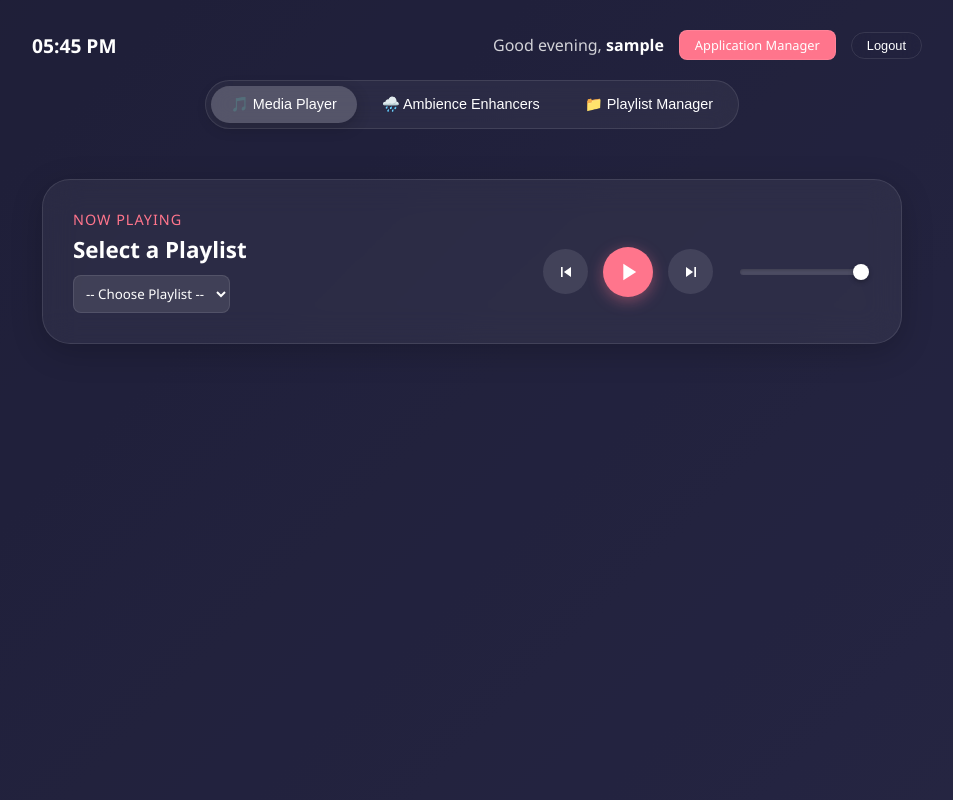
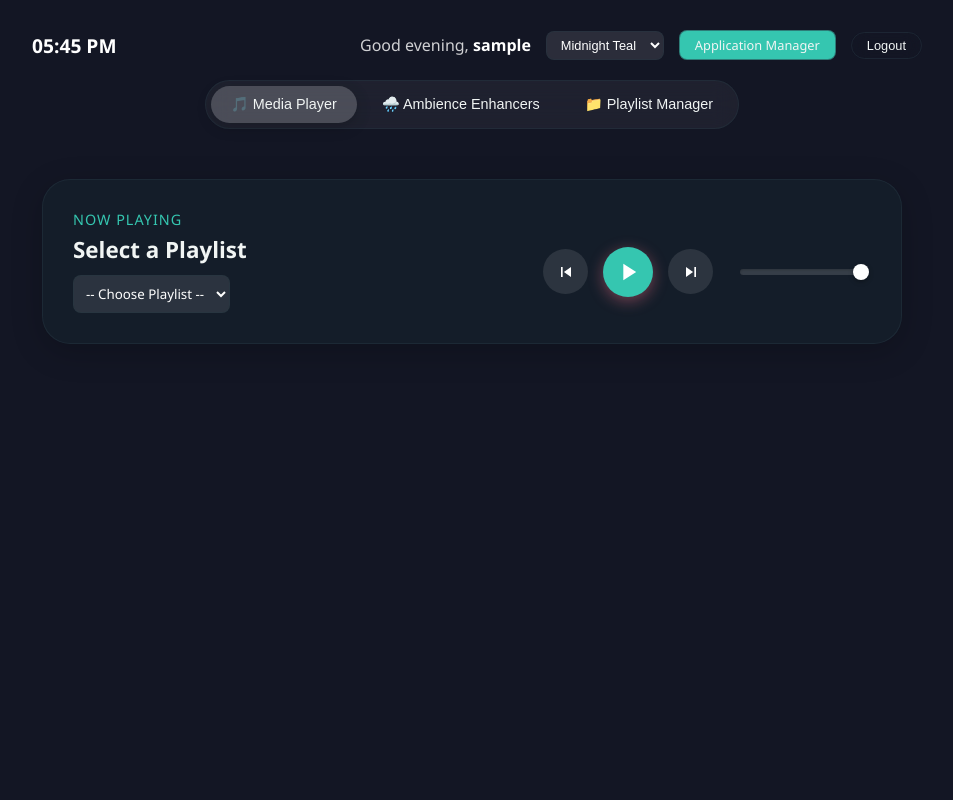
Before and after one commit to shrinathjayakumar/ambient_dashboard, a Django app: page / in a window 1280 px wide. Shown: the whole page, without its empty margins (168-1121 px from the left). Run offline with Django 4.2, Linux system fonts and the light colour scheme; the visitor is signed in with stand-in values (Sample User, id 1); data that the repository does not hold is empty.

Commit message:
Add prebuilt themes (Midnight Teal, Forest Sage, Storm Ocean) and theme switcher

```diff
--- a/dashboard/static/dashboard/script.js
+++ b/dashboard/static/dashboard/script.js
@@ -76,6 +76,27 @@ function onYouTubeIframeAPIReady() {
 }
 
 document.addEventListener('DOMContentLoaded', () => {
+    // Theme Switcher Logic
+    const themeSelector = document.getElementById('theme-selector');
+
+    function applyTheme(theme) {
+        document.documentElement.setAttribute('data-theme', theme);
+        if (themeSelector) {
+            themeSelector.value = theme;
+        }
+        localStorage.setItem('ambient_theme', theme);
+    }
+
+    // Initialize Theme
+    const savedTheme = localStorage.getItem('ambient_theme') || 'midnight';
+    applyTheme(savedTheme);
+
+    if (themeSelector) {
+        themeSelector.addEventListener('change', (e) => {
+            applyTheme(e.target.value);
+        });
+    }
+
     // Clock Update
     function updateClock() {
         const clock = document.getElementById('clock-display');
--- a/dashboard/static/dashboard/styles.css
+++ b/dashboard/static/dashboard/styles.css
@@ -1,12 +1,52 @@
-:root {
-    --primary-color: #ff758c;
-    --primary-hover: #ff7eb3;
-    --bg-color: transparent;
-    --card-bg: rgba(255, 255, 255, 0.05);
-    --card-hover: rgba(255, 255, 255, 0.1);
-    --card-active: rgba(255, 255, 255, 0.15);
-    --text-color: #ffffff;
-    --border-color: rgba(255, 255, 255, 0.1);
+:root, [data-theme="midnight"] {
+    --bg-color: #0B1117;
+    --surface-color: #111A22;
+    --card-bg: rgba(23, 35, 45, 0.6);
+    --card-hover: rgba(29, 44, 55, 0.7);
+    --card-active: rgba(29, 44, 55, 0.9);
+    --border-color: rgba(38, 54, 66, 0.5);
+
+    --primary-color: #35C6B0;
+    --primary-hover: #48D8C2;
+    --primary-dark: #239A89;
+
+    --text-color: #F1F5F4;
+    --secondary-text: #9BAAA8;
+    --muted-text: #687775;
+}
+
+[data-theme="forest"] {
+    --bg-color: #0B1210;
+    --surface-color: #101A15;
+    --card-bg: rgba(20, 30, 25, 0.6);
+    --card-hover: rgba(27, 41, 34, 0.7);
+    --card-active: rgba(27, 41, 34, 0.9);
+    --border-color: rgba(43, 58, 49, 0.5);
+
+    --primary-color: #83C69B;
+    --primary-hover: #9AD9AE;
+    --primary-dark: #5EA877;
+
+    --text-color: #F1F4EF;
+    --secondary-text: #A5B1A7;
+    --muted-text: #6F7D73;
+}
+
+[data-theme="storm"] {
+    --bg-color: #07141D;
+    --surface-color: #0B1C26;
+    --card-bg: rgba(16, 35, 45, 0.6);
+    --card-hover: rgba(23, 48, 60, 0.7);
+    --card-active: rgba(23, 48, 60, 0.9);
+    --border-color: rgba(29, 57, 69, 0.5);
+
+    --primary-color: #36B7D4;
+    --primary-hover: #54C9E2;
+    --primary-dark: #258DA8;
+
+    --text-color: #EDF8FA;
+    --secondary-text: #91AEB6;
+    --muted-text: #617D86;
 }
 
 body {
@@ -36,7 +76,7 @@ h1 {
     margin: 0;
     font-weight: 700;
     letter-spacing: 1px;
-    background: -webkit-linear-gradient(45deg, #ff758c, #ff7eb3);
+    background: -webkit-linear-gradient(45deg, var(--primary-color), var(--primary-hover));
     -webkit-background-clip: text;
     -webkit-text-fill-color: transparent;
 }
--- a/dashboard/templates/dashboard/index.html
+++ b/dashboard/templates/dashboard/index.html
@@ -14,7 +14,7 @@
 </head>
 <body>
     <!-- Fullscreen Video Background Container -->
-    <div id="video-background-container" style="position: fixed; top: 0; left: 0; width: 100vw; height: 100vh; z-index: -1; background: linear-gradient(135deg, #1e1e38, #2a2a4a); overflow: hidden;">
+    <div id="video-background-container" style="position: fixed; top: 0; left: 0; width: 100vw; height: 100vh; z-index: -1; overflow: hidden;">
         {% for sound in sounds %}
         <div id="yt-player-{{ sound.id }}" class="bg-video" style="position: absolute; top: 50%; left: 50%; transform: translate(-50%, -50%); width: 100vw; height: 56.25vw; min-height: 100vh; min-width: 177.77vh; opacity: 0; transition: opacity 1s ease; pointer-events: none;"></div>
         {% endfor %}
@@ -25,6 +25,11 @@
         <div style="width: 100%; display: flex; justify-content: flex-end; align-items: center; gap: 15px;">
             <span id="clock-display" style="font-size: 1.2rem; color: #fff; font-weight: bold; margin-right: auto; padding-left: 10px;"></span>
             <span id="greeting-text" style="font-size: 1rem; color: rgba(255,255,255,0.8); font-weight: 500;">Hello, <strong style="color:#fff;">{{ request.user.username }}</strong></span>
+            <select id="theme-selector" style="padding: 5px 10px; font-size: 0.8rem; background: rgba(255,255,255,0.1); color: #fff; border: 1px solid var(--border-color); border-radius: 8px; cursor: pointer; outline: none;">
+                <option value="midnight" style="background: #0B1117;">Midnight Teal</option>
+                <option value="forest" style="background: #0B1210;">Forest Sage</option>
+                <option value="storm" style="background: #07141D;">Storm Ocean</option>
+            </select>
             {% if request.user.is_superuser %}
             <a href="{% url 'admin:index' %}" class="yt-button" style="padding: 5px 15px; font-size: 0.8rem; background: var(--primary-color); text-decoration: none; border-radius: 8px;">Application Manager</a>
             {% endif %}
```
